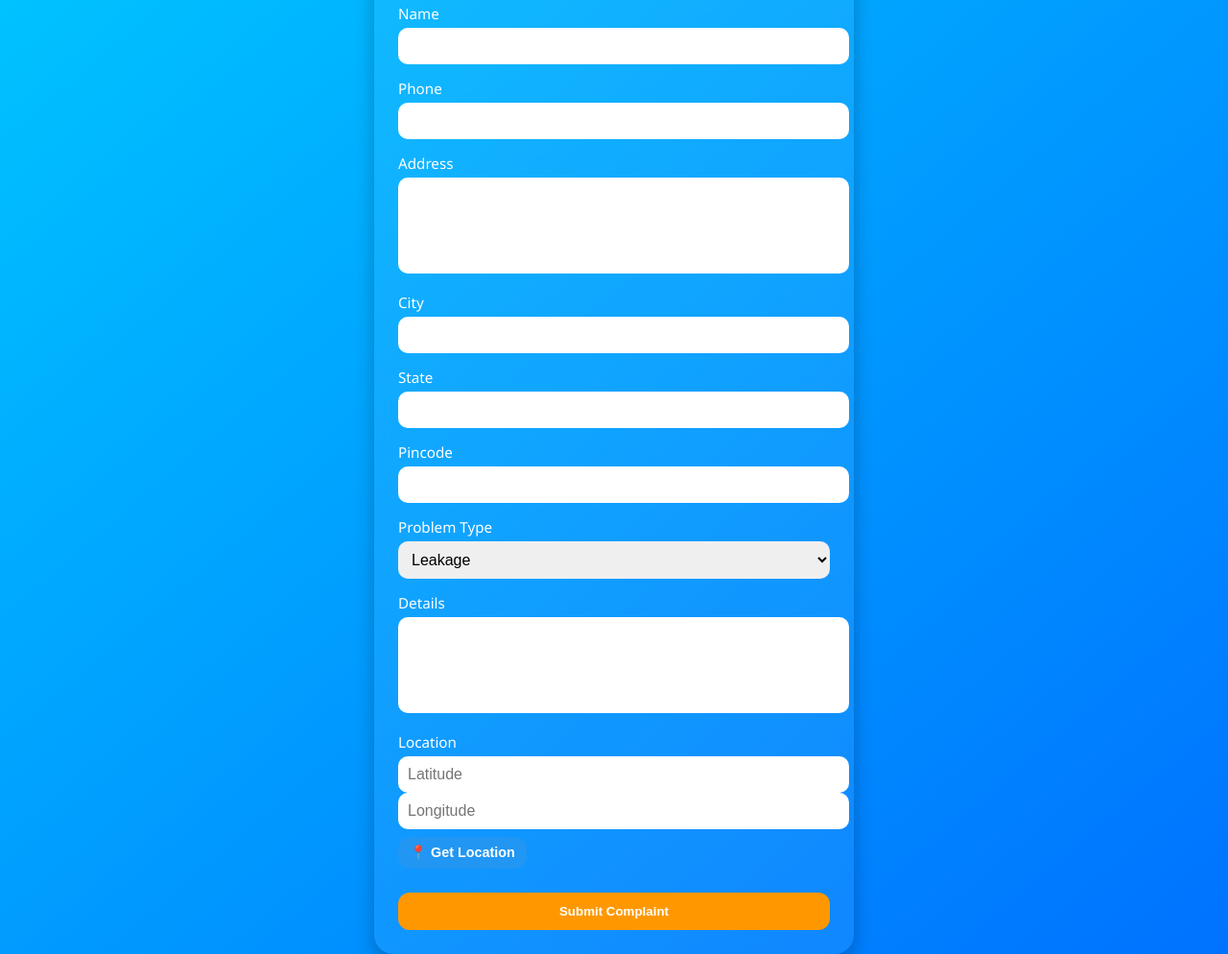
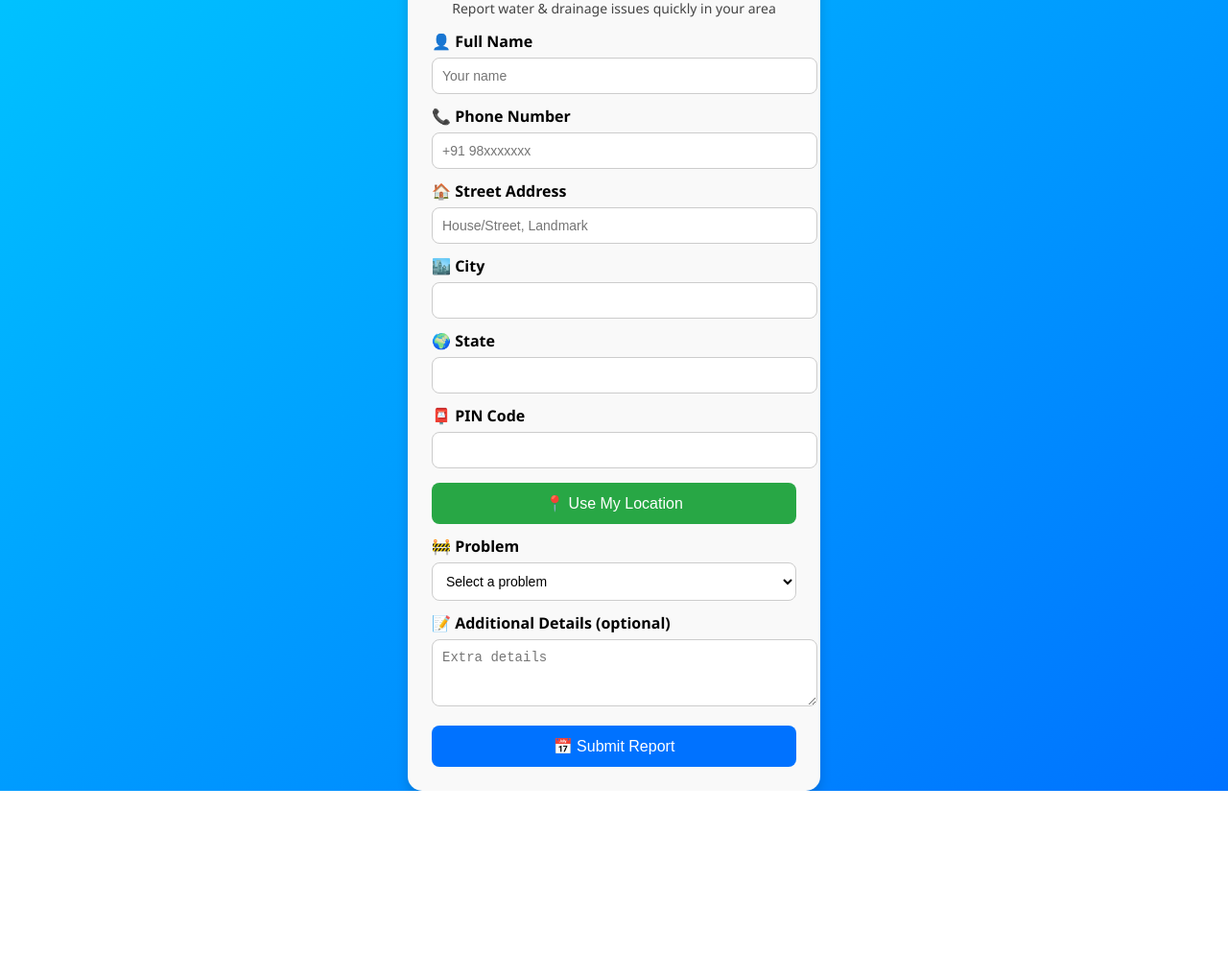
Before and after one commit to gokarnsuri123/app1, a plain HTML site: page index.html in a window 1280 px wide. Shown: the part 99-1093 px from the top of the page at 96% size. After the commit the page ends 923 px from the top, so only its background shows below. Drawn offline with Linux system fonts and the light colour scheme.

Commit message:
index.html

```diff
--- a/index.html
+++ b/index.html
@@ -1,213 +1,151 @@
 <!DOCTYPE html>
 <html lang="en">
 <head>
-  <meta charset="UTF-8" />
+  <meta charset="UTF-8">
   <meta name="viewport" content="width=device-width, initial-scale=1.0">
-  <title>💧 VARUNETRA - Complaint Portal</title>
+  <title>💧 VARUNETRA SATHI</title>
   <style>
     body {
-      font-family: "Segoe UI", sans-serif;
+      font-family: 'Segoe UI', sans-serif;
       background: linear-gradient(to bottom right, #00c6ff, #0072ff);
       margin: 0;
       padding: 0;
-      color: #fff;
       display: flex;
       justify-content: center;
       align-items: center;
       min-height: 100vh;
     }
-
     .container {
-      background: #ffffff10;
+      background: #f9f9f9;
       padding: 25px;
-      border-radius: 20px;
-      box-shadow: 0 8px 20px rgba(0, 0, 0, 0.25);
-      width: 95%;
-      max-width: 450px;
-      backdrop-filter: blur(10px);
+      border-radius: 15px;
+      box-shadow: 0 6px 12px rgba(0,0,0,0.15);
+      width: 380px;
     }
-
-    h1 {
+    h2 {
       text-align: center;
-      margin-bottom: 20px;
-      font-size: 1.8em;
+      color: #0056d6;
+    }
+    p {
+      text-align: center;
+      font-size: 14px;
+      color: #444;
+    }
+    label {
       font-weight: bold;
+      margin-top: 12px;
+      display: block;
     }
-
-    .form-group {
-      margin-bottom: 15px;
-    }
-
-    label {
-      display: block;
-      margin-bottom: 5px;
-      font-size: 0.95em;
-    }
-
     input, textarea, select {
       width: 100%;
       padding: 10px;
-      border-radius: 10px;
-      border: none;
-      outline: none;
-      font-size: 1em;
+      margin-top: 6px;
+      border-radius: 8px;
+      border: 1px solid #ccc;
+      background: #fff;
+      font-size: 14px;
     }
-
-    textarea {
-      resize: none;
-      height: 80px;
-    }
-
-    .btn {
+    button {
       width: 100%;
       padding: 12px;
-      margin-top: 10px;
-      background: #ff9800;
+      margin-top: 15px;
       border: none;
-      border-radius: 12px;
+      border-radius: 8px;
+      background: #0072ff;
       color: white;
-      font-weight: bold;
+      font-size: 16px;
       cursor: pointer;
-      transition: 0.3s;
+      transition: background 0.3s ease;
     }
-
-    .btn:hover {
-      background: #e68900;
+    button:hover {
+      background: #0056d6;
     }
-
-    #complaintNumberBox {
-      display: none;
-      margin-top: 20px;
-      padding: 15px;
-      border-radius: 12px;
+    #locationBtn {
       background: #28a745;
-      color: #fff;
-      font-weight: bold;
-      text-align: center;
-      animation: fadeIn 0.8s ease;
     }
-
-    @keyframes fadeIn {
-      from {opacity: 0; transform: translateY(10px);}
-      to {opacity: 1; transform: translateY(0);}
-    }
-
-    .small-btn {
-      background: #2196f3;
-      padding: 8px 12px;
-      font-size: 0.9em;
-      width: auto;
-      margin-top: 8px;
+    #locationBtn:hover {
+      background: #1e7e34;
     }
   </style>
 </head>
 <body>
   <div class="container">
-    <h1>💧 VARUNETRA</h1>
-    <form id="complaintForm">
-      <div class="form-group">
-        <label>Name</label>
-        <input type="text" name="name" required />
-      </div>
+    <h2>💧 VARUNETRA SATHI</h2>
+    <p>Report water & drainage issues quickly in your area</p>
 
-      <div class="form-group">
-        <label>Phone</label>
-        <input type="text" name="phone" required />
-      </div>
+    <form id="reportForm">
+      <label>👤 Full Name</label>
+      <input type="text" placeholder="Your name" required>
 
-      <div class="form-group">
-        <label>Address</label>
-        <textarea name="address" required></textarea>
-      </div>
+      <label>📞 Phone Number</label>
+      <input type="tel" placeholder="+91 98xxxxxxx" required>
 
-      <div class="form-group">
-        <label>City</label>
-        <input type="text" name="city" required />
-      </div>
+      <label>🏠 Street Address</label>
+      <input type="text" placeholder="House/Street, Landmark" required>
 
-      <div class="form-group">
-        <label>State</label>
-        <input type="text" name="state" required />
-      </div>
+      <label>🏙️ City</label>
+      <input type="text" id="city" required>
 
-      <div class="form-group">
-        <label>Pincode</label>
-        <input type="text" name="pin" required />
-      </div>
+      <label>🌍 State</label>
+      <input type="text" id="state" required>
 
-      <div class="form-group">
-        <label>Problem Type</label>
-        <select name="problem" required>
-          <option value="Leakage">Leakage</option>
-          <option value="Clogging">Clogging</option>
-          <option value="Illegal Connection">Illegal Connection</option>
-          <option value="Water Quality">Water Quality</option>
-          <option value="Other">Other</option>
-        </select>
-      </div>
+      <label>📮 PIN Code</label>
+      <input type="text" id="pincode" maxlength="6" required>
 
-      <div class="form-group">
-        <label>Details</label>
-        <textarea name="details"></textarea>
-      </div>
+      <button type="button" id="locationBtn">📍 Use My Location</button>
 
-      <div class="form-group">
-        <label>Location</label>
-        <input type="text" name="latitude" id="latitude" placeholder="Latitude" readonly />
-        <input type="text" name="longitude" id="longitude" placeholder="Longitude" readonly />
-        <button type="button" class="btn small-btn" onclick="getLocation()">📍 Get Location</button>
-      </div>
+      <label>🚧 Problem</label>
+      <select required>
+        <option value="">Select a problem</option>
+        <option>Water Leakage</option>
+        <option>Drainage Blockage</option>
+        <option>Illegal Water Tapping</option>
+        <option>Water Quality Issue</option>
+      </select>
 
-      <button type="submit" class="btn">Submit Complaint</button>
+      <label>📝 Additional Details (optional)</label>
+      <textarea rows="3" placeholder="Extra details"></textarea>
+
+      <button type="submit" id="submitBtn">📅 Submit Report</button>
     </form>
-
-    <div id="complaintNumberBox"></div>
   </div>
 
   <script>
-    const scriptURL = "https://script.google.com/macros/s/AKfycby2kPHK17Sq74p73NsNceRQsc0AP7xgAifcKzhuHVU9RyWQxb7b3oSP6YxShKFmLYD5WQ/exec";
-
-    document.getElementById("complaintForm").addEventListener("submit", async function (e) {
-      e.preventDefault();
-
-      let formData = new FormData(document.getElementById("complaintForm"));
-
-      try {
-        const response = await fetch(scriptURL, {
-          method: "POST",
-          body: formData
+    // Auto-fill location
+    document.getElementById("locationBtn").addEventListener("click", () => {
+      if (navigator.geolocation) {
+        navigator.geolocation.getCurrentPosition(async position => {
+          let lat = position.coords.latitude;
+          let lon = position.coords.longitude;
+          try {
+            let res = await fetch(`https://nominatim.openstreetmap.org/reverse?format=json&lat=${lat}&lon=${lon}`);
+            let data = await res.json();
+            document.getElementById("city").value = data.address.city || data.address.town || "";
+            document.getElementById("state").value = data.address.state || "";
+            document.getElementById("pincode").value = data.address.postcode || "";
+          } catch (err) {
+            alert("⚠️ Failed to fetch location details.");
+          }
         });
-
-        const complaintNumber = await response.text();
-
-        if (complaintNumber.startsWith("CMP-")) {
-          let box = document.getElementById("complaintNumberBox");
-          box.style.display = "block";
-          box.innerText = "✅ Complaint submitted!\nYour Complaint Number: " + complaintNumber;
-          document.getElementById("complaintForm").reset();
-        } else {
-          alert("❌ Error: " + complaintNumber);
-        }
-      } catch (err) {
-        alert("⚠️ Request failed: " + err.message);
+      } else {
+        alert("❌ Geolocation not supported.");
       }
     });
 
-    function getLocation() {
-      if (navigator.geolocation) {
-        navigator.geolocation.getCurrentPosition(
-          (pos) => {
-            document.getElementById("latitude").value = pos.coords.latitude.toFixed(6);
-            document.getElementById("longitude").value = pos.coords.longitude.toFixed(6);
-          },
-          (err) => {
-            alert("Location access denied. Please enter manually.");
-          }
-        );
-      } else {
-        alert("Geolocation is not supported by this browser.");
-      }
-    }
+    // Handle form submission
+    document.getElementById("reportForm").addEventListener("submit", e => {
+      e.preventDefault();
+      let btn = document.getElementById("submitBtn");
+      btn.innerHTML = "⏳ Submitting...";
+      btn.disabled = true;
+
+      setTimeout(() => {
+        btn.innerHTML = "📅 Submit Report";
+        btn.disabled = false;
+        let complaintNo = "CMP" + Math.floor(1000 + Math.random() * 9000);
+        alert("✅ Complaint Submitted!\nYour Complaint Number: " + complaintNo);
+      }, 2000);
+    });
   </script>
 </body>
 </html>
```
